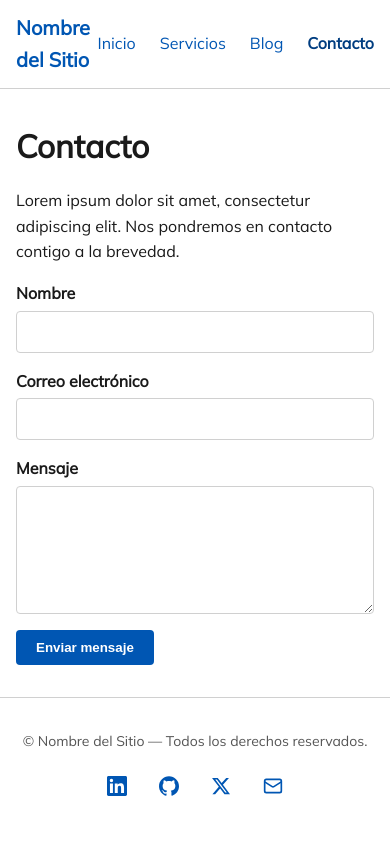
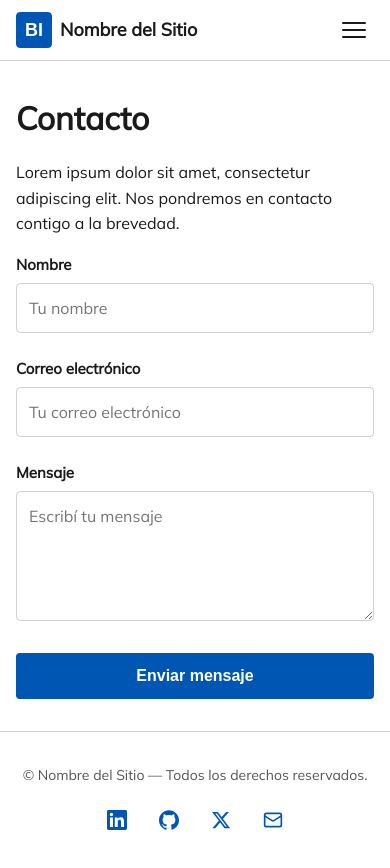
Before and after one commit to hernanruscica/eleventy_website_boilerplate, an Eleventy site: page src/contacto/index.njk in a window 390 px wide. Before the commit the page ends 844 px from the top, so only its background shows below. Built offline with nearby package versions, Linux system fonts and the light colour scheme; Eleventy itself is replaced by a stand-in of ours; files that its build step writes are made by us from their sources.

Commit message:
working on mobile

```diff
--- a/src/_includes/blog-sidebar.njk
+++ b/src/_includes/blog-sidebar.njk
@@ -2,5 +2,5 @@
   {% include "blog-search.njk" %}
   {% include "blog-categories.njk" %}
   {% include "blog-recent-posts.njk" %}
-  {% include "blog-newsletter.njk" %}
+  {# {% include "blog-newsletter.njk" %} #}
 </aside>
--- /dev/null
+++ b/src/_includes/form-contacto.njk
@@ -0,0 +1,22 @@
+<form class="form-contacto" action="{{ site.forms.contact.action }}" method="POST" data-ajax-form>
+  <input type="hidden" name="_subject" value="{{ site.forms.contact.subject }}">
+
+  <div class="form-contacto__field">
+    <label for="contacto-nombre" class="form-contacto__label">Nombre</label>
+    <input type="text" id="contacto-nombre" name="name" class="form-contacto__input" placeholder="Tu nombre" required>
+  </div>
+
+  <div class="form-contacto__field">
+    <label for="contacto-email" class="form-contacto__label">Correo electrónico</label>
+    <input type="email" id="contacto-email" name="email" class="form-contacto__input" placeholder="Tu correo electrónico" required>
+  </div>
+
+  <div class="form-contacto__field">
+    <label for="contacto-mensaje" class="form-contacto__label">Mensaje</label>
+    <textarea id="contacto-mensaje" name="message" class="form-contacto__textarea" rows="5" placeholder="Escribí tu mensaje" required></textarea>
+  </div>
+
+  <button type="submit" class="btn form-contacto__btn">Enviar mensaje</button>
+
+  <div class="form-notification" aria-live="polite"></div>
+</form>
--- a/src/_includes/layouts/base.njk
+++ b/src/_includes/layouts/base.njk
@@ -16,10 +16,16 @@
 
   <a href="#main-content" class="skip-nav">Saltar al contenido principal</a>
 
-  <header>
-    <nav aria-label="Navegación principal">
-      <a href="/" class="logo">{{ site.name }}</a>
-      <ul>
+  <header class="site-header">
+    <nav class="main-nav" aria-label="Navegación principal">
+      <a href="/" class="main-nav__brand">
+        <img src="/assets/images/logo.svg" alt="" class="main-nav__logo" width="36" height="36">
+        <span class="main-nav__site-name">{{ site.name }}</span>
+      </a>
+      <button class="main-nav__toggle" aria-expanded="false" aria-controls="nav-menu" aria-label="Abrir menú">
+        <span class="main-nav__hamburger"></span>
+      </button>
+      <ul id="nav-menu" class="main-nav__menu">
         {% for item in site.nav %}
         <li><a href="{{ item.url }}" {% if page.url === item.url %}aria-current="page"{% endif %}>{{ item.text }}</a></li>
         {% endfor %}
--- a/src/_includes/post-sidebar.njk
+++ b/src/_includes/post-sidebar.njk
@@ -1,3 +1,3 @@
-<aside class="blog-layout__sidebar">
-  {# {% include "blog-newsletter.njk" %} #}
+<aside class="blog-post-layout__sidebar">
+  {% include "blog-newsletter.njk" %}
 </aside>
--- a/src/assets/css/main.css
+++ b/src/assets/css/main.css
@@ -89,39 +89,179 @@ ul {
   top: 0;
 }
 
-/* --- HEADER / NAV --- */
-header {
+/* --- HEADER / NAV (mobile-first) --- */
+.site-header {
   background: var(--color-bg);
   border-bottom: 0.0625rem solid var(--color-border);
+  position: sticky;
+  top: 0;
+  z-index: 100;
 }
 
-nav {
+.main-nav {
   display: flex;
   align-items: center;
-  justify-content: space-between;
+  justify-content: flex-end;
   max-width: var(--max-width);
   margin: 0 auto;
   padding: 0.75rem var(--spacing);
 }
 
-.logo {
-  font-weight: 700;
-  font-size: 1.25rem;
+/* --- Brand (logo + site name) --- */
+.main-nav__brand {
+  display: flex;
+  align-items: center;
+  gap: 0.5rem;
   text-decoration: none;
+  margin-right: auto;
 }
 
-nav ul {
-  display: flex;
-  gap: 1.5rem;
+.main-nav__logo {
+  width: 36px;
+  height: 36px;
+  border-radius: 4px;
 }
 
-nav a {
-  text-decoration: none;
+.main-nav__site-name {
+  font-weight: 700;
+  font-size: 1.125rem;
+  color: var(--color-text);
 }
 
-nav a[aria-current="page"] {
+/* --- Hamburger toggle --- */
+.main-nav__toggle {
+  display: flex;
+  align-items: center;
+  justify-content: center;
+  background: none;
+  border: none;
+  cursor: pointer;
+  padding: 0.5rem;
+  -webkit-tap-highlight-color: transparent;
+}
+
+.main-nav__hamburger,
+.main-nav__hamburger::before,
+.main-nav__hamburger::after {
+  display: block;
+  width: 24px;
+  height: 2px;
+  background: var(--color-text);
+  border-radius: 2px;
+  transition: transform var(--transition), opacity var(--transition);
+}
+
+.main-nav__hamburger {
+  position: relative;
+}
+
+.main-nav__hamburger::before,
+.main-nav__hamburger::after {
+  content: "";
+  position: absolute;
+  left: 0;
+}
+
+.main-nav__hamburger::before {
+  top: -7px;
+}
+
+.main-nav__hamburger::after {
+  top: 7px;
+}
+
+/* Hamburger → X */
+.main-nav__toggle.is-active .main-nav__hamburger {
+  background: transparent;
+}
+
+.main-nav__toggle.is-active .main-nav__hamburger::before {
+  top: 0;
+  transform: rotate(45deg);
+}
+
+.main-nav__toggle.is-active .main-nav__hamburger::after {
+  top: 0;
+  transform: rotate(-45deg);
+}
+
+/* --- Mobile menu (hidden by default) --- */
+.main-nav__menu {
+  display: flex;
+  flex-direction: column;
+  position: absolute;
+  top: 100%;
+  left: 0;
+  right: 0;
+  background: var(--color-bg);
+  border-bottom: 0.0625rem solid var(--color-border);
+  padding: 0 var(--spacing) 1rem;
+  margin: 0;
+  list-style: none;
+  opacity: 0;
+  transform: translateY(-10px);
+  pointer-events: none;
+  transition: opacity 0.25s ease, transform 0.25s ease;
+  will-change: transform, opacity;
+}
+
+.main-nav__menu.is-open {
+  opacity: 1;
+  transform: translateY(0);
+  pointer-events: auto;
+}
+
+.main-nav__menu li {
+  padding: 0.625rem 0;
+  border-bottom: 0.0625rem solid var(--color-border);
+}
+
+.main-nav__menu li:last-child {
+  border-bottom: none;
+}
+
+.main-nav__menu a {
+  text-decoration: none;
+  display: block;
+  padding: 0.25rem 0;
+}
+
+.main-nav__menu a[aria-current="page"] {
   font-weight: 700;
   color: var(--color-primary-dark);
+}
+
+/* --- Desktop (≥768px) --- */
+@media (min-width: 768px) {
+  .main-nav__toggle {
+    display: none;
+  }
+
+  .main-nav__menu {
+    position: static;
+    flex-direction: row;
+    opacity: 1;
+    transform: none;
+    pointer-events: auto;
+    border-bottom: none;
+    padding: 0;
+    gap: 1.5rem;
+    background: transparent;
+    will-change: auto;
+  }
+
+  .main-nav__menu li {
+    padding: 0;
+    border-bottom: none;
+  }
+
+  .main-nav__menu a {
+    padding: 0;
+  }
+
+  .main-nav__site-name {
+    font-size: 1.25rem;
+  }
 }
 
 /* --- MAIN --- */
@@ -224,12 +364,60 @@ form textarea {
   border-radius: var(--border-radius);
   font-family: inherit;
   font-size: 1rem;
-  margin-bottom: 1rem;
+
 }
 
 form textarea {
   resize: vertical;
   min-height: 8rem;
+}
+
+/* --- FORM CONTACTO --- */
+.form-contacto {
+  max-width: 40rem;
+}
+
+.form-contacto__field {
+  margin-bottom: 1.5rem;
+}
+
+.form-contacto__label {
+  display: block;
+  margin-bottom: 0.375rem;
+  font-weight: 600;
+  font-size: 0.9375rem;
+}
+
+.form-contacto__input,
+.form-contacto__textarea {
+  display: block;
+  width: 100%;
+  padding: 0.875rem 0.75rem;
+  border: 0.0625rem solid var(--color-border);
+  border-radius: var(--border-radius);
+  font-family: inherit;
+  font-size: 1rem;
+  background: var(--color-bg);
+  transition: border-color var(--transition);
+}
+
+.form-contacto__input:focus,
+.form-contacto__textarea:focus {
+  outline: none;
+  border-color: var(--color-primary);
+  box-shadow: 0 0 0 0.125rem rgba(0, 86, 179, 0.15);
+}
+
+.form-contacto__textarea {
+  resize: vertical;
+  min-height: 8rem;
+}
+
+.form-contacto__btn {
+  width: 100%;
+  padding: 0.875rem;
+  font-size: 1rem;
+  margin-top: 0.5rem;
 }
 
 /* --- FORM PRESUPUESTO --- */
@@ -555,6 +743,21 @@ article p {
 @media (max-width: 767px) {
   .blog-layout__sidebar {
     order: -1;
+  }
+}
+
+.blog-post-layout__sidebar {
+  display: flex;
+  flex-direction: column;
+  gap: 1.5rem;
+}
+
+@media (max-width: 767px) {
+  .blog-post-layout__sidebar {
+    order: 1;
+  }
+  .blog-recent{
+    display: none;
   }
 }
 
--- a/src/assets/js/main.js
+++ b/src/assets/js/main.js
@@ -1,4 +1,5 @@
 document.addEventListener("DOMContentLoaded", function () {
+  /* --- Back to top --- */
   var btnTop = document.getElementById("btn-top");
 
   if (btnTop) {
@@ -17,4 +18,26 @@ document.addEventListener("DOMContentLoaded", function () {
 
     scrollObserver.observe(document.body);
   }
+
+  /* --- Mobile nav toggle --- */
+  var navToggle = document.querySelector(".main-nav__toggle");
+  var navMenu = document.querySelector(".main-nav__menu");
+
+  if (navToggle && navMenu) {
+    navToggle.addEventListener("click", function () {
+      var isOpen = navToggle.getAttribute("aria-expanded") === "true";
+      navToggle.setAttribute("aria-expanded", String(!isOpen));
+      navToggle.classList.toggle("is-active");
+      navMenu.classList.toggle("is-open");
+    });
+
+    /* Close menu when clicking a link */
+    navMenu.addEventListener("click", function (e) {
+      if (e.target.tagName === "A") {
+        navToggle.setAttribute("aria-expanded", "false");
+        navToggle.classList.remove("is-active");
+        navMenu.classList.remove("is-open");
+      }
+    });
+  }
 });
--- a/src/contacto/index.njk
+++ b/src/contacto/index.njk
@@ -9,18 +9,5 @@ scripts: ['form']
   <h1>Contacto</h1>
   <p>Lorem ipsum dolor sit amet, consectetur adipiscing elit. Nos pondremos en contacto contigo a la brevedad.</p>
 
-  <form id="form-contact" action="{{ site.forms.contact.action }}" method="POST" data-ajax-form>
-    <label for="name">Nombre</label>
-    <input type="text" id="name" name="name" required>
-
-    <label for="email">Correo electrónico</label>
-    <input type="email" id="email" name="email" required>
-
-    <label for="message">Mensaje</label>
-    <textarea id="message" name="message" required></textarea>
-
-    <button type="submit" class="btn">Enviar mensaje</button>
-  </form>
-
-  <div id="form-notification" class="form-notification" aria-live="polite"></div>
+  {% include "form-contacto.njk" %}
 </article>
```
Also changed, not shown: src/index.njk (+7 -1 lines), src/assets/images/logo.svg (added), 12 other files.
